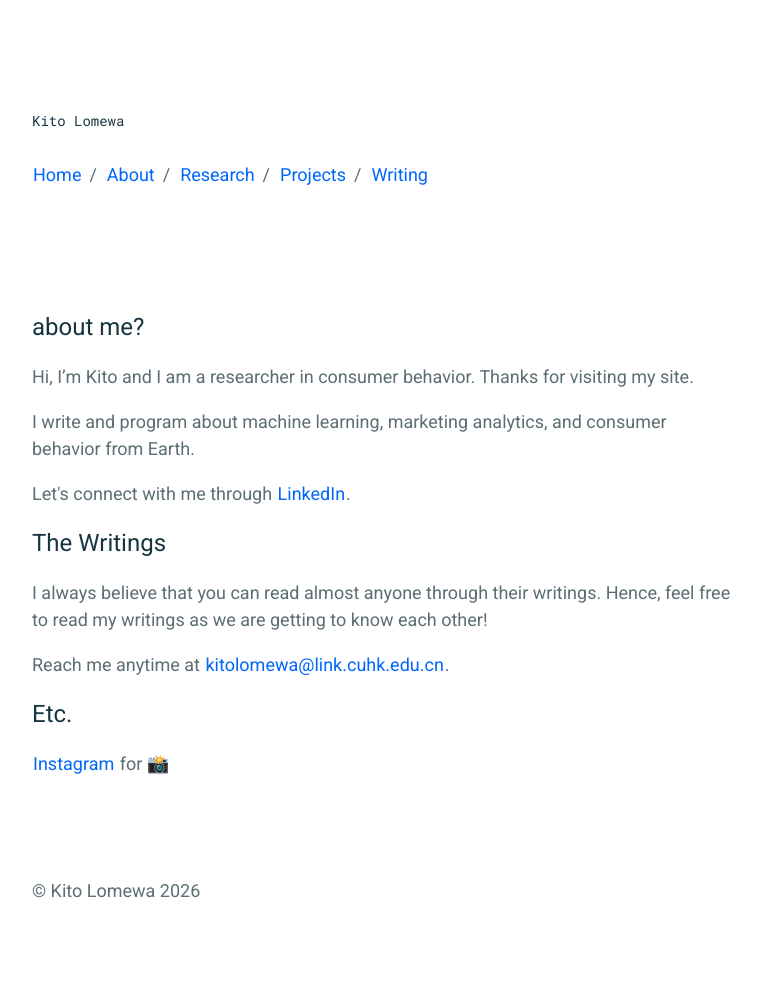
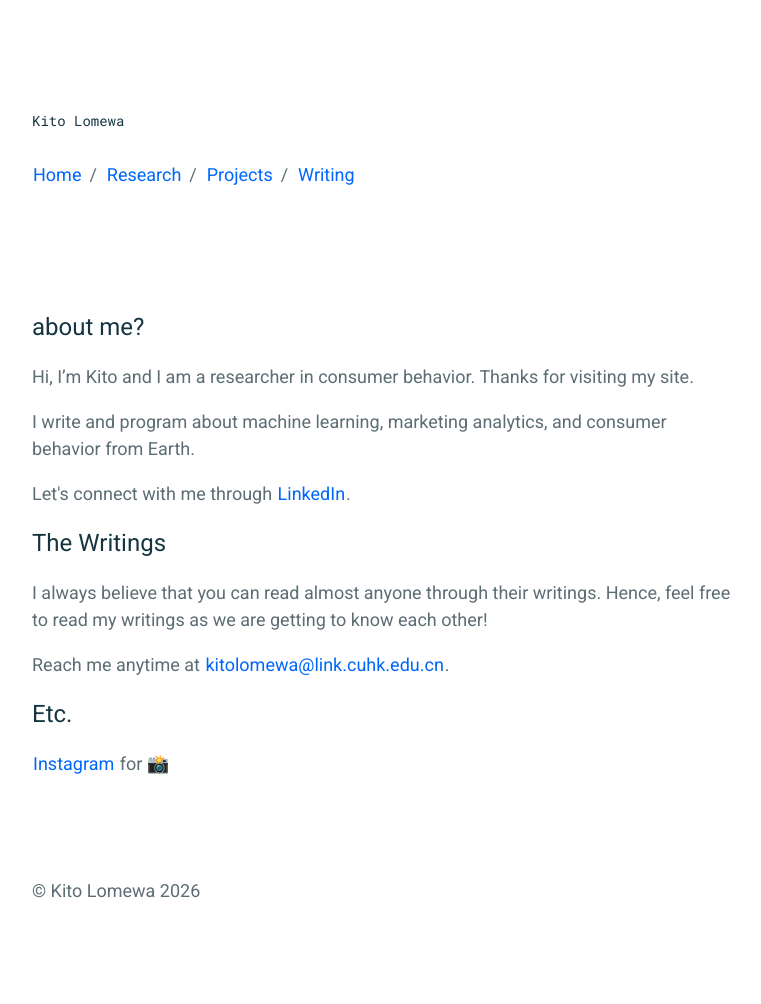
Before and after one commit to kitolomewa/kitolomewa.github.io, a Jekyll site: the page built from index.html, in a window 1280 px wide. Shown: the whole page, without its empty margins (258-1019 px from the left). Built offline with Jekyll 4.4.1, drawn with Linux system fonts in a browser that asks for light colours.

Commit message:
Update header.html

```diff
--- a/_includes/header.html
+++ b/_includes/header.html
@@ -5,7 +5,6 @@
   {% endif %}
 <p>
   <a href="{{ "/" | prepend: site.baseurl }}">Home</a><span class="u-separate"></span>
-  <a href="{{ "/about/" | prepend: site.baseurl }}">About</a><span class="u-separate"></span>
   <a href="{{ "/research/" | prepend: site.baseurl }}">Research</a><span class="u-separate"></span>
   <a href="{{ "/projects/" | prepend: site.baseurl }}">Projects</a><span class="u-separate"></span>
   <a href="{{ "/writing/" | prepend: site.baseurl }}">Writing</a>
```
